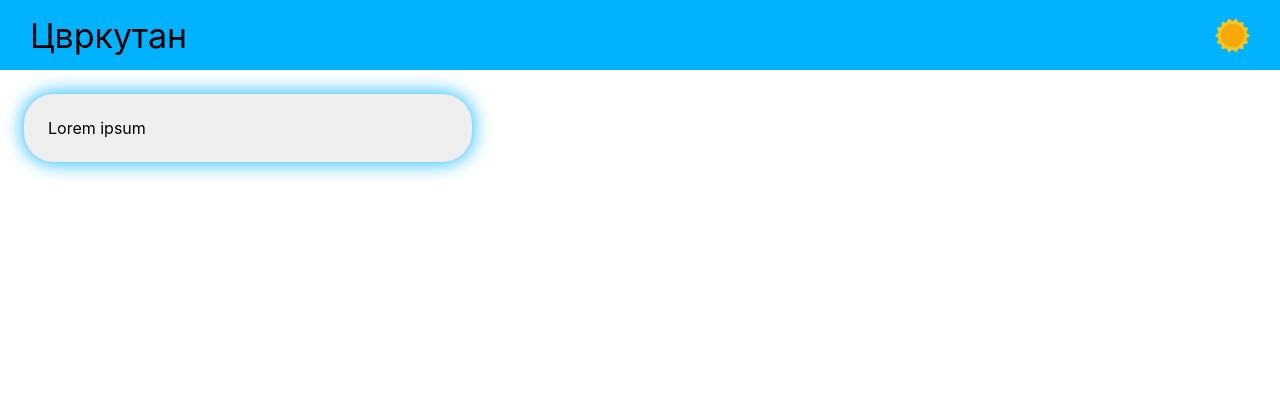
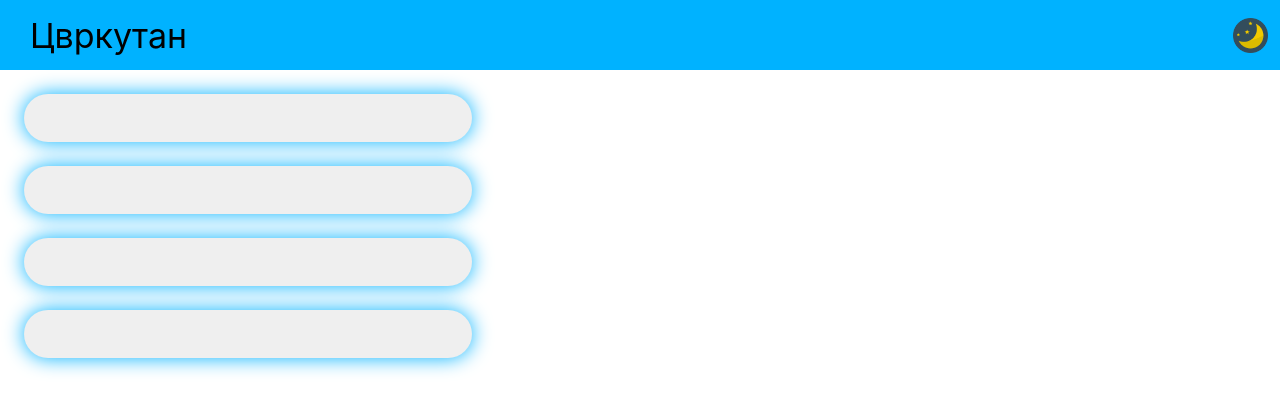
Before and after one commit to predragrkovic/cvrkutan, a React (Create React App) app: page / in a window 1280 px wide. Shown: the top 412 px of the page. Built offline with nearby package versions, Linux system fonts and the light colour scheme.

Commit message:
Added dark mode switch icon transition animations

```diff
--- a/src/App.tsx
+++ b/src/App.tsx
@@ -9,7 +9,10 @@ function App() {
   return (
     <div className={`app ${darkTheme && 'dark'}`}>
       <Header />
-      <Card accentColour="red">Lorem ipsum</Card>
+      <Card accentColour="red"> </Card>
+      <Card accentColour="red"> </Card>
+      <Card accentColour="red"> </Card>
+      <Card accentColour="red"> </Card>
     </div>
   );
 }
--- a/src/components/atoms/ThemeButton/ThemeButton.tsx
+++ b/src/components/atoms/ThemeButton/ThemeButton.tsx
@@ -1,5 +1,5 @@
 import {useDarkTheme} from 'hooks/useDarkTheme';
-import {FC} from 'react';
+import {FC, useState} from 'react';
 import './style.scss';
 
 const sun = require('../../../assets/icons/sun.png');
@@ -8,11 +8,40 @@ const moon = require('../../../assets/icons/moon.png');
 interface ThemeButtonProps {}
 
 export const ThemeButton: FC<ThemeButtonProps> = () => {
-  const {darkTheme, setDarkTheme} = useDarkTheme();
+  const {setDarkTheme} = useDarkTheme();
+  const [sunPosition, setSunPosition] = useState(-100);
+  const [moonPosition, setMoonPosition] = useState(0);
 
-  const handleClick = () => {
-    setDarkTheme(!darkTheme);
+  const setDarkThemeHandler = () => {
+    setDarkTheme(true);
+    setSunPosition(0);
+    setMoonPosition(-100);
   };
 
-  return <img className="image" onClick={handleClick} src={darkTheme ? moon : sun} />;
+  const setLightThemeHandler = () => {
+    setDarkTheme(false);
+    setSunPosition(-100);
+    setMoonPosition(0);
+  };
+
+  return (
+    <div className="theme-image-container">
+      <img
+        style={{...styles, transform: 'translateY(' + sunPosition + 'px)'}}
+        className="theme-image"
+        onClick={setLightThemeHandler}
+        src={sun}
+      />
+      <img
+        style={{...styles, transform: 'translateY(' + moonPosition + 'px)'}}
+        className="theme-image"
+        onClick={setDarkThemeHandler}
+        src={moon}
+      />
+    </div>
+  );
 };
+
+const styles = {
+  transition: 'all 0.2s linear',
+};
--- a/src/components/atoms/ThemeButton/style.scss
+++ b/src/components/atoms/ThemeButton/style.scss
@@ -1,4 +1,11 @@
-.image {
+.theme-image {
   width: 35px;
   height: 35px;
+  position: absolute;
 }
+
+.theme-image-container {
+  display: flex;
+  justify-content: center;
+  align-items: center;
+}
```
